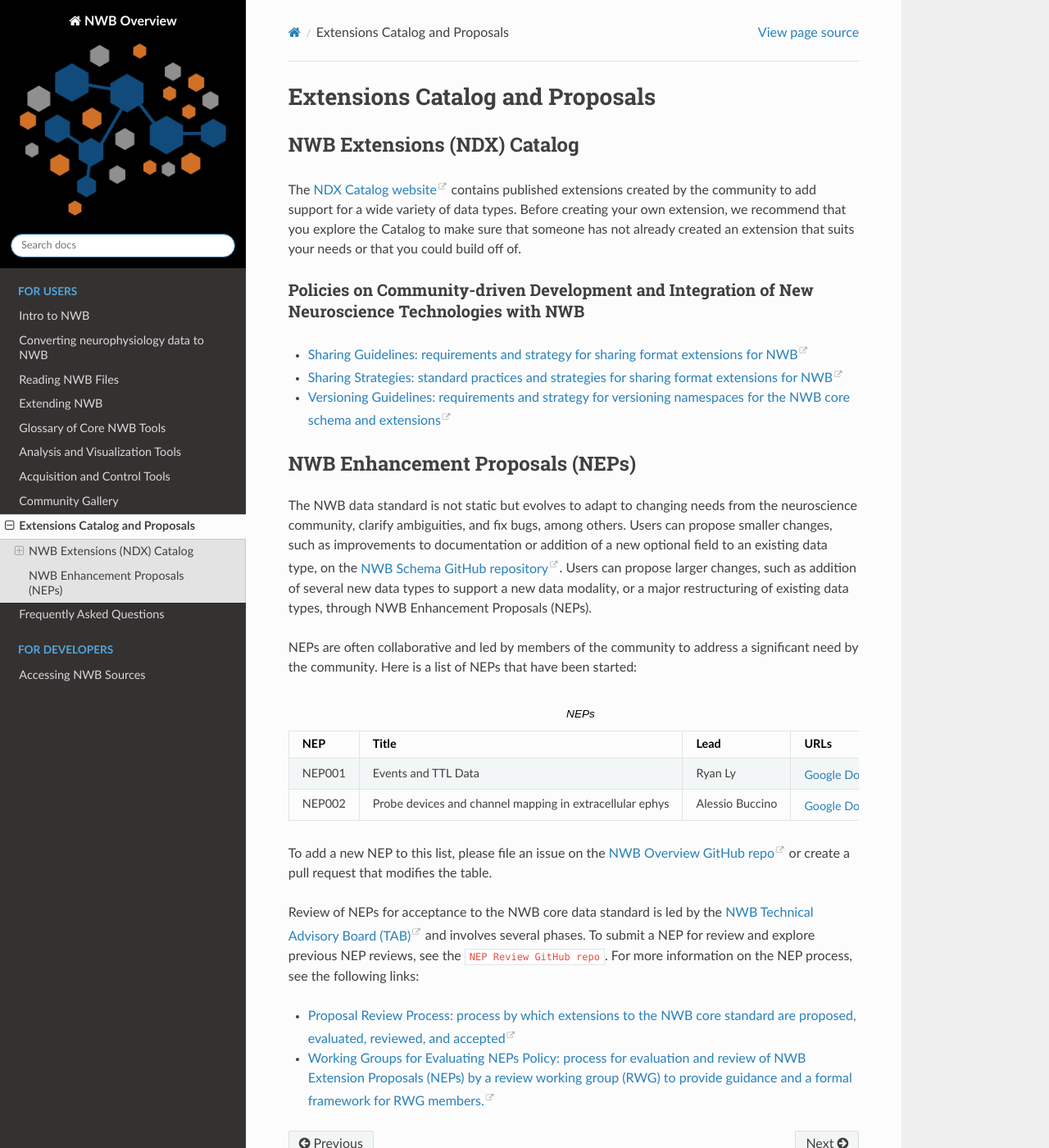
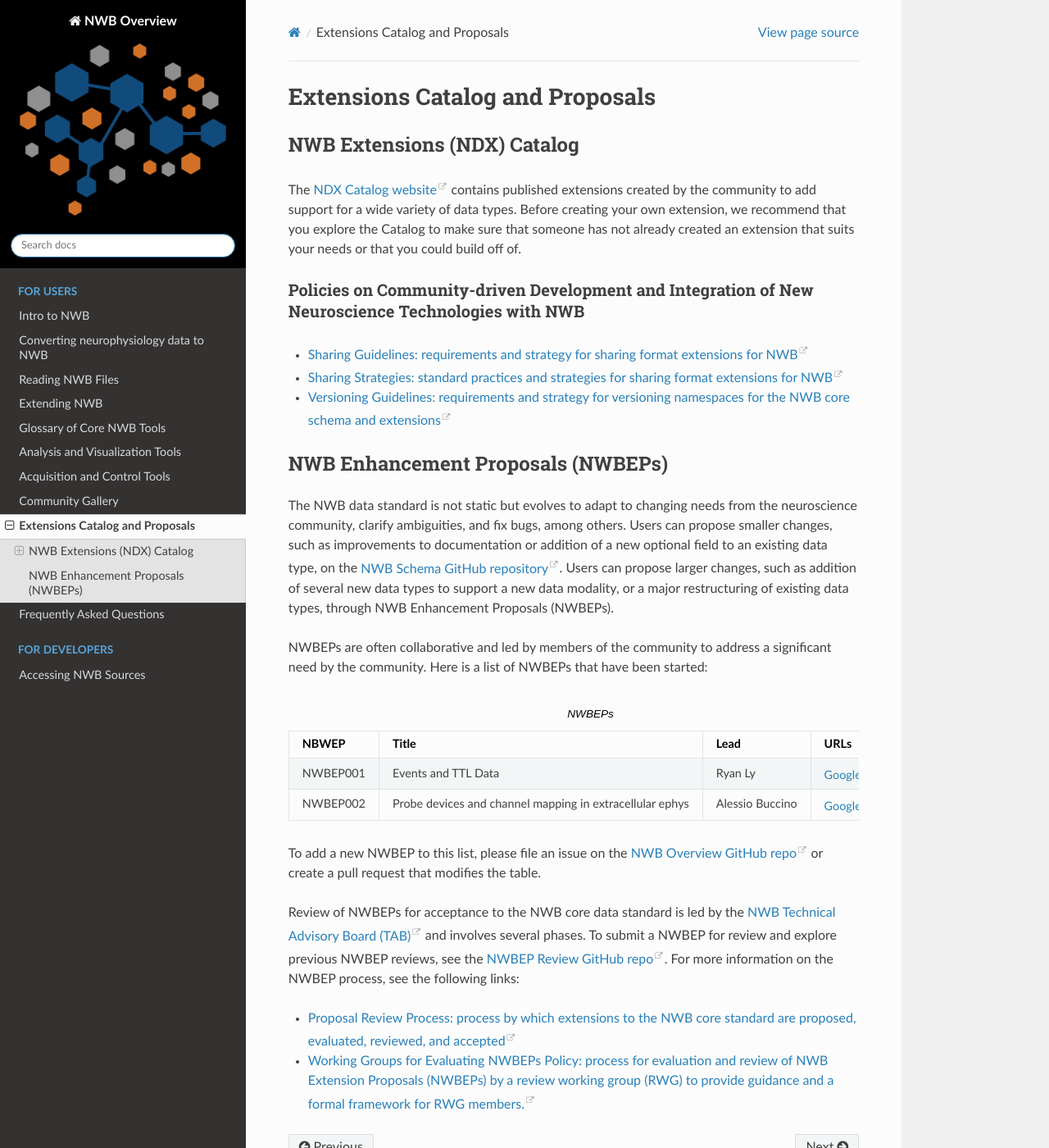
Before and after one commit to NeurodataWithoutBorders/nwb-overview, a Sphinx documentation site: the page built from docs/source/extensions.rst, in a window 1280 px wide and 1400 px high. Shown: the whole window at 82% size. Built offline with Sphinx 7.4.7 and the Read the Docs theme 2.0.0, drawn with Linux system fonts in a browser that asks for light colours; pages that are not in the unit, such as notebooks, are missing from menus; cross-references to code outside the pages are shown as plain code.

Commit message:
Rename NEP to NWBEP

```diff
--- a/docs/source/extensions.rst
+++ b/docs/source/extensions.rst
@@ -20,7 +20,7 @@
 - `Sharing Strategies: standard practices and strategies for sharing format extensions for NWB <https://docs.google.com/document/d/e/2PACX-1vSpLLPQV2XlfT-Qnpi_aqLPJzRjCko6Ur0U5COCEAQg5uLIN0h5vej5EPtsf6UNx1qiAIKXPiIveSWo/pub>`_
 - `Versioning Guidelines: requirements and strategy for versioning namespaces for the NWB core schema and extensions <https://docs.google.com/document/d/e/2PACX-1vSH72zNSUBToVcZDRI4gF7h15ImWRffvj-ju1oEbxggPrEFJd5L6GQc-fRiVmIi42U742tgjcRk65jv/pub>`_
 
-NWB Enhancement Proposals (NEPs)
+NWB Enhancement Proposals (NWBEPs)
 ================================
 
 The NWB data standard is not static but evolves to adapt to changing needs from the neuroscience community,
@@ -28,35 +28,35 @@
 documentation or addition of a new optional field to an existing data type, on the
 :nwb-schema-src:`NWB Schema GitHub repository <>`. Users can propose larger changes, such as addition of
 several new data types to support a new data modality, or a major restructuring of existing data types,
-through NWB Enhancement Proposals (NEPs).
+through NWB Enhancement Proposals (NWBEPs).
 
-NEPs are often collaborative and led by members of the community to address a significant need by the
-community. Here is a list of NEPs that have been started:
+NWBEPs are often collaborative and led by members of the community to address a significant need by the
+community. Here is a list of NWBEPs that have been started:
 
-.. list-table:: NEPs
+.. list-table:: NWBEPs
    :widths: 15 45 25 15
    :header-rows: 1
 
-   * - NEP
+   * - NBWEP
      - Title
      - Lead
      - URLs
-   * - NEP001
+   * - NWBEP001
      - Events and TTL Data
      - Ryan Ly
      - `Google Doc <https://docs.google.com/document/d/1qcsjyFVX9oI_746RdMoDdmQPu940s0YtDjb1en1Xtdw/edit?usp=sharing>`_
-   * - NEP002
+   * - NWBEP002
      - Probe devices and channel mapping in extracellular ephys
      - Alessio Buccino
      - `Google Doc <https://docs.google.com/document/d/1q-haFEEHEgZpRoCzzQsuSWCKN4QfMsTzLnlptLaf-yw/edit?usp=sharing>`_
 
-To add a new NEP to this list, please file an issue on the :nwb-overview-src:`NWB Overview GitHub repo <>`
+To add a new NWBEP to this list, please file an issue on the :nwb-overview-src:`NWB Overview GitHub repo <>`
 or create a pull request that modifies the table.
 
-Review of NEPs for acceptance to the NWB core data standard is led by the
+Review of NWBEPs for acceptance to the NWB core data standard is led by the
 :nwb-tab:`NWB Technical Advisory Board (TAB) <>`
-and involves several phases. To submit a NEP for review and explore previous NEP reviews, see the
-:nep-review:`NEP Review GitHub repo <>`. For more information on the NEP process, see the following links:
+and involves several phases. To submit a NWBEP for review and explore previous NWBEP reviews, see the
+:nwbep-review:`NWBEP Review GitHub repo <>`. For more information on the NWBEP process, see the following links:
 
 - `Proposal Review Process: process by which extensions to the NWB core standard are proposed, evaluated, reviewed, and accepted <https://docs.google.com/document/d/e/2PACX-1vR7v4ixgnaCsJSbKji5eGWxb5muzV1M82zA-D2IswZD_KOt7HiUjcXKpTko0lqcBAD-MTd44rqFCf-V/pub>`_
-- `Working Groups for Evaluating NEPs Policy: process for evaluation and review of NWB Extension Proposals (NEPs) by a review working group (RWG) to provide guidance and a formal framework for RWG members. <https://docs.google.com/document/d/e/2PACX-1vTpDnWFpD2YDuYKXzd-6svH6ceXNBz4wOauoZivvZpQgLPYBz6yv7-eihJceBtgGTDV_TcMX9xboNsm/pub>`_
+- `Working Groups for Evaluating NWBEPs Policy: process for evaluation and review of NWB Extension Proposals (NWBEPs) by a review working group (RWG) to provide guidance and a formal framework for RWG members. <https://docs.google.com/document/d/e/2PACX-1vTpDnWFpD2YDuYKXzd-6svH6ceXNBz4wOauoZivvZpQgLPYBz6yv7-eihJceBtgGTDV_TcMX9xboNsm/pub>`_
```
